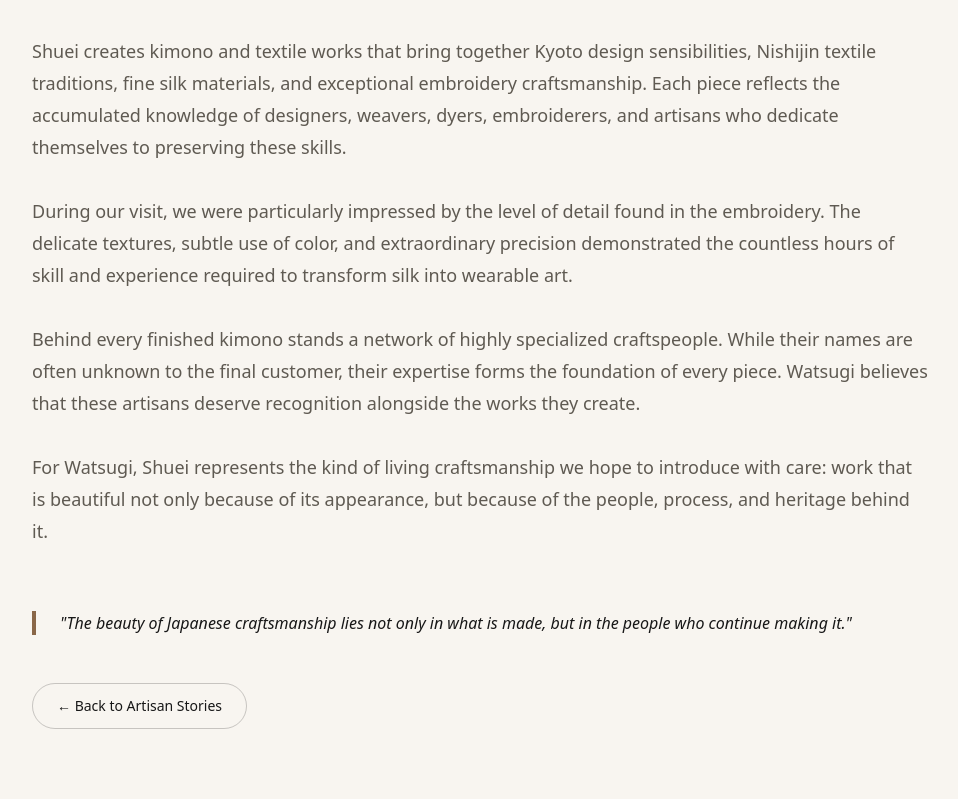
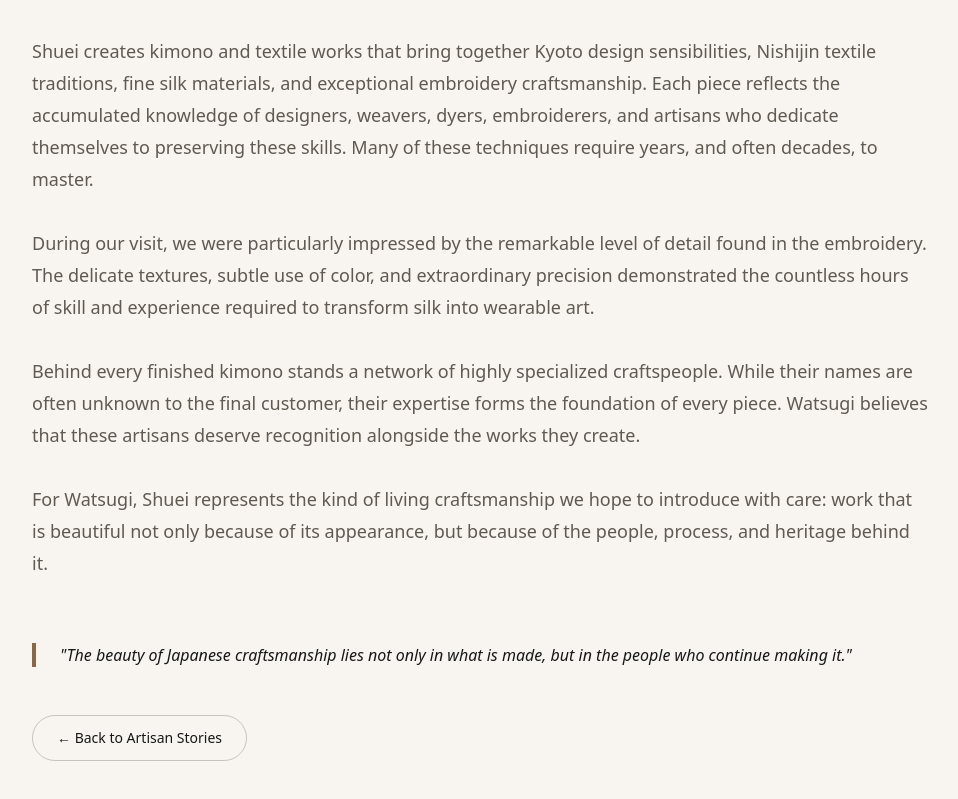
Before and after one commit to Watsugi/watsugi-website, a Next.js app: page /artisans/shuei in a window 1280 px wide. Shown: the part 950-1749 px from the top of the page, without its empty margins (160-1118 px from the left). Built offline with nearby package versions, Linux system fonts and the light colour scheme.

Commit message:
Update page.tsx

```diff
--- a/app/artisans/shuei/page.tsx
+++ b/app/artisans/shuei/page.tsx
@@ -31,11 +31,11 @@
 </p>
 
 <p>
-  Shuei creates kimono and textile works that bring together Kyoto design sensibilities, Nishijin textile traditions, fine silk materials, and exceptional embroidery craftsmanship. Each piece reflects the accumulated knowledge of designers, weavers, dyers, embroiderers, and artisans who dedicate themselves to preserving these skills.
+  Shuei creates kimono and textile works that bring together Kyoto design sensibilities, Nishijin textile traditions, fine silk materials, and exceptional embroidery craftsmanship. Each piece reflects the accumulated knowledge of designers, weavers, dyers, embroiderers, and artisans who dedicate themselves to preserving these skills. Many of these techniques require years, and often decades, to master.
 </p>
 
 <p>
-  During our visit, we were particularly impressed by the level of detail found in the embroidery. The delicate textures, subtle use of color, and extraordinary precision demonstrated the countless hours of skill and experience required to transform silk into wearable art.
+  During our visit, we were particularly impressed by the remarkable level of detail found in the embroidery. The delicate textures, subtle use of color, and extraordinary precision demonstrated the countless hours of skill and experience required to transform silk into wearable art.
 </p>
 
 <p>
```
